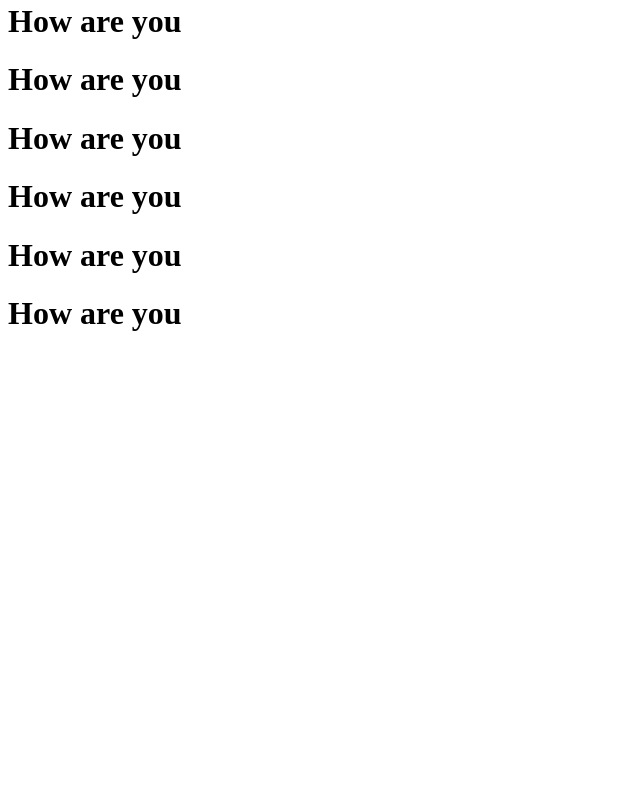
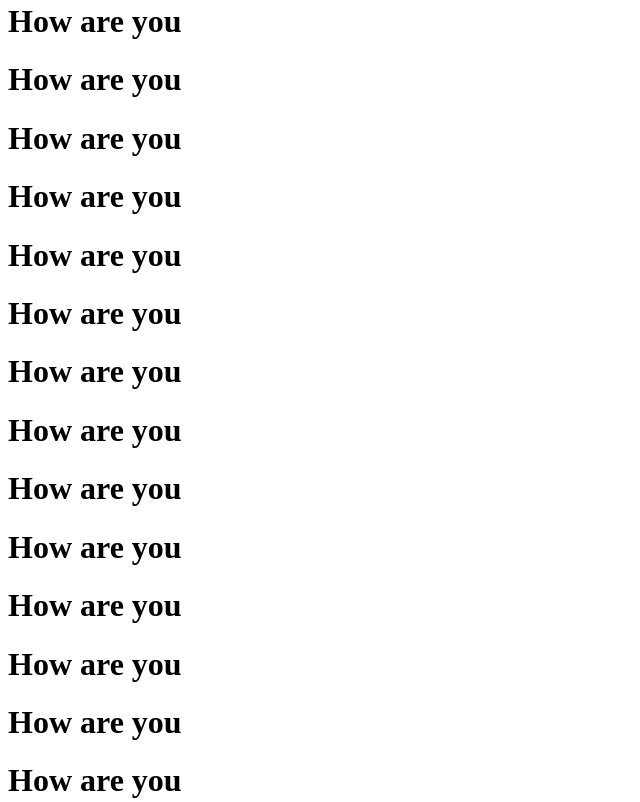
Before and after one commit to manharwebdev/react-day1, a website: page index.html in a window 1280 px wide. Shown: the part 1174-1976 px from the top of the page, without its empty margins (0-640 px from the left). Before the commit the page ends 1527 px from the top, so only its background shows below. Drawn offline with Linux system fonts and the light colour scheme.

Commit message:
Update index.html

```diff
--- a/index.html
+++ b/index.html
@@ -21,6 +21,16 @@
     <h1>How are you</h1>
      <h1>How are you</h1>
      <h1>How are you</h1>
+    <h1>How are you</h1>
+    <h1>How are you</h1>
+       <h1>How are you</h1>
+     <h1>How are you</h1>
+     <h1>How are you</h1>
+    <h1>How are you</h1>
+     <h1>How are you</h1>
+     <h1>How are you</h1>
+     <h1>How are you</h1>
+     <h1>How are you</h1>
      <h1>How are you</h1>
      <h1>How are you</h1>
      <h1>How are you</h1>
```
